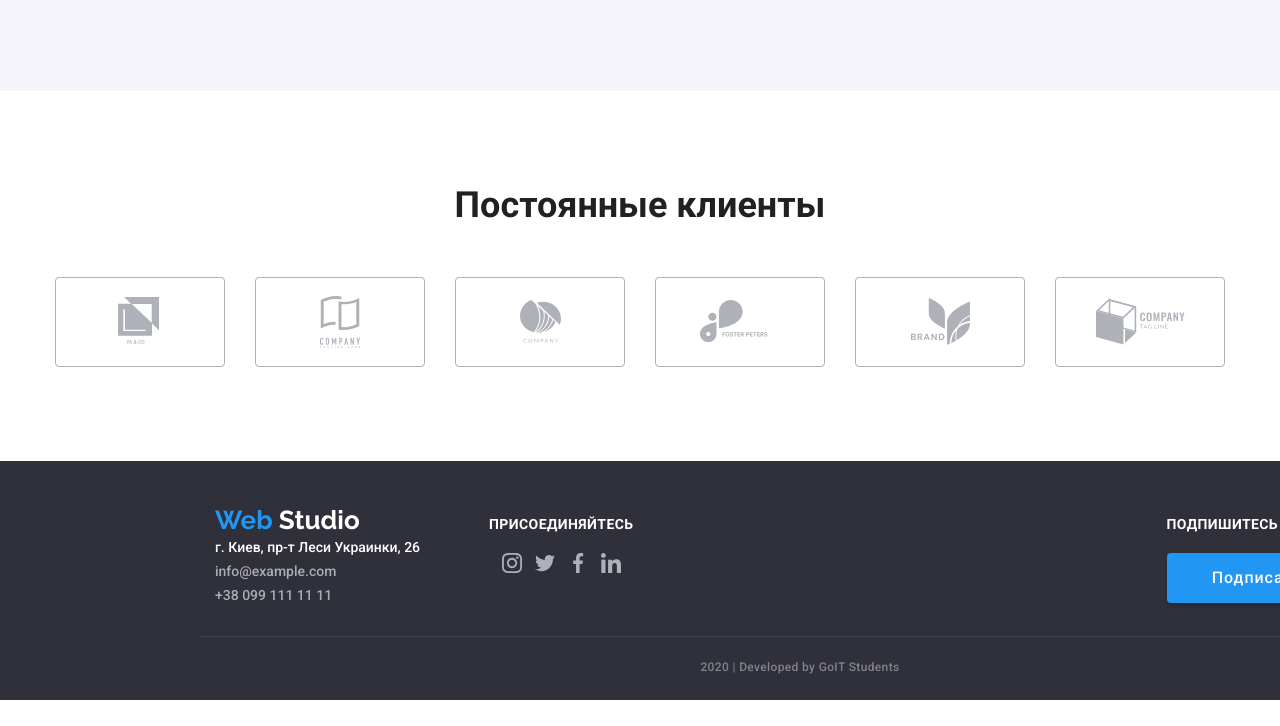
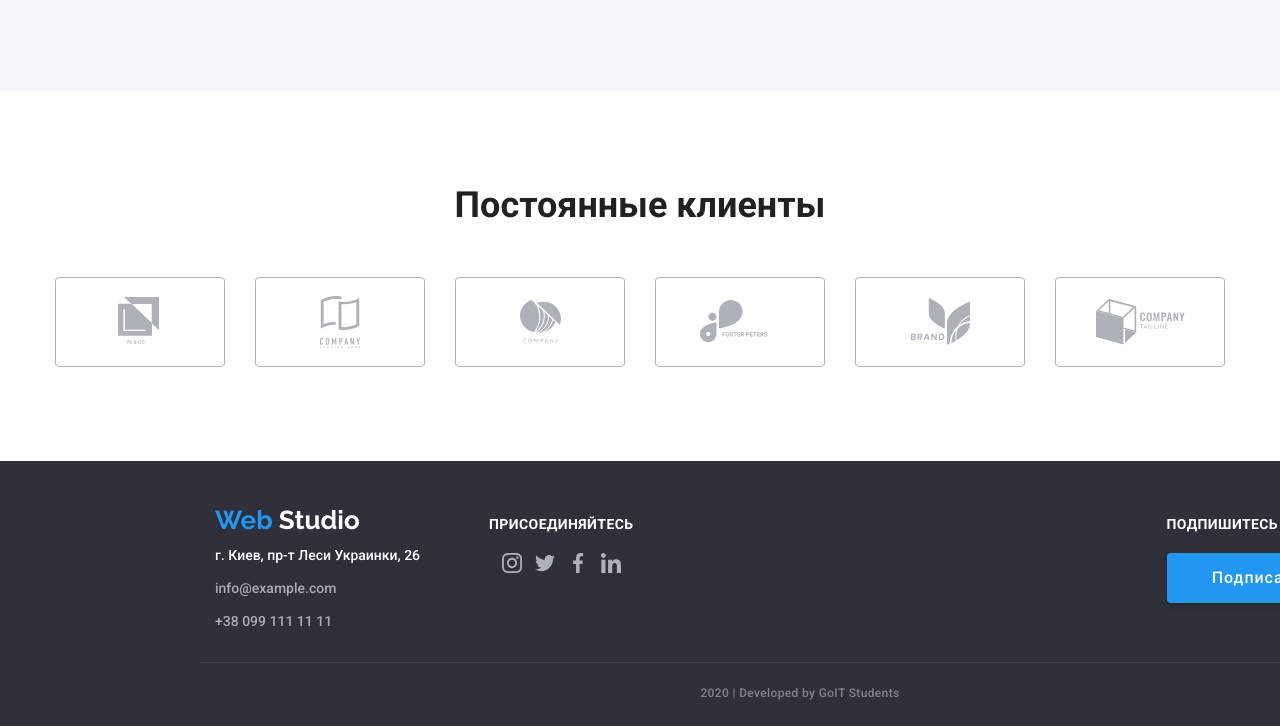
Before and after one commit to Vitalii-Mamchur/goit-markup-hw-03, a plain HTML site: page index.html in a window 1280 px wide. Shown: the part 1995-2721 px from the top of the page. Before the commit the page ends 2695 px from the top, so only its background shows below. Drawn offline with nearby package versions, Linux system fonts and the light colour scheme.

Commit message:
Исправляет footer.

```diff
--- a/css/main.css
+++ b/css/main.css
@@ -380,16 +380,13 @@ footer .container{
 }
 
 .address-part > .logo{
-    padding-top: 0px;
+    display: inline-block;
+    padding-top: 45px;
     padding-bottom: 8px;
 }
 
-.address-part{
-    margin-top: 45px;
-    margin-bottom: 28px;
-}
-
 .auth .city{
+    display: inline-block;
     color: var(--btn-txt-color);
     font-style: normal;
     font-size: 14px;
@@ -399,11 +396,20 @@ footer .container{
 }
 
 .auth .links{
+    display: inline-block;
     color: rgba(255, 255, 255, 0.6);
     font-style: normal;
     font-size: 14px;
     line-height: 1.71;
     text-decoration: none;
+}
+
+.auth .meil{
+    padding-bottom: 9px;
+}
+
+.auth .tell{
+    padding-bottom: 28px;
 }
 
 .auth .links:hover,
--- a/index.html
+++ b/index.html
@@ -279,8 +279,8 @@
             <address class="address">
               <ul class="auth list">
                 <li><span class="city">г. Киев, пр-т Леси Украинки, 26</span></li>
-                <li><a href="mailto:info@example.com" class="links">info@example.com</a></li>
-                <li><a href="tel:+380991111111" class="links">+38 099 111 11 11</a></li>
+                <li><a href="mailto:info@example.com" class="links meil">info@example.com</a></li>
+                <li><a href="tel:+380991111111" class="links tell">+38 099 111 11 11</a></li>
               </ul>
             </address>
           </section>
```
Also changed, not shown: portfolio.html (+3 -2 lines).
